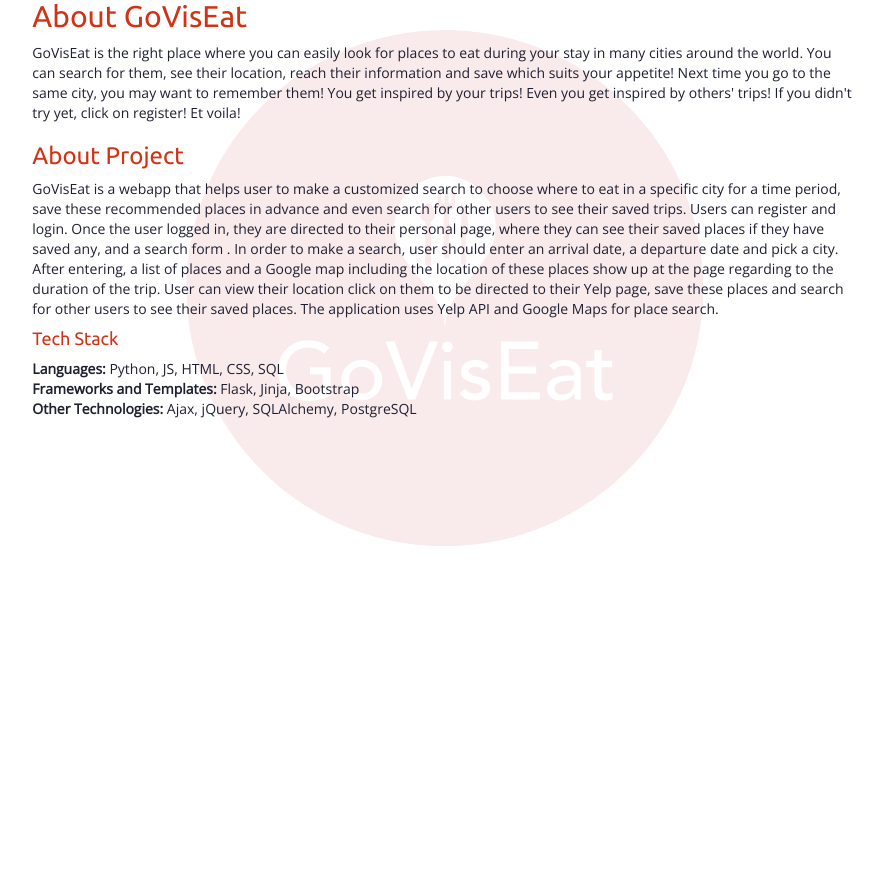
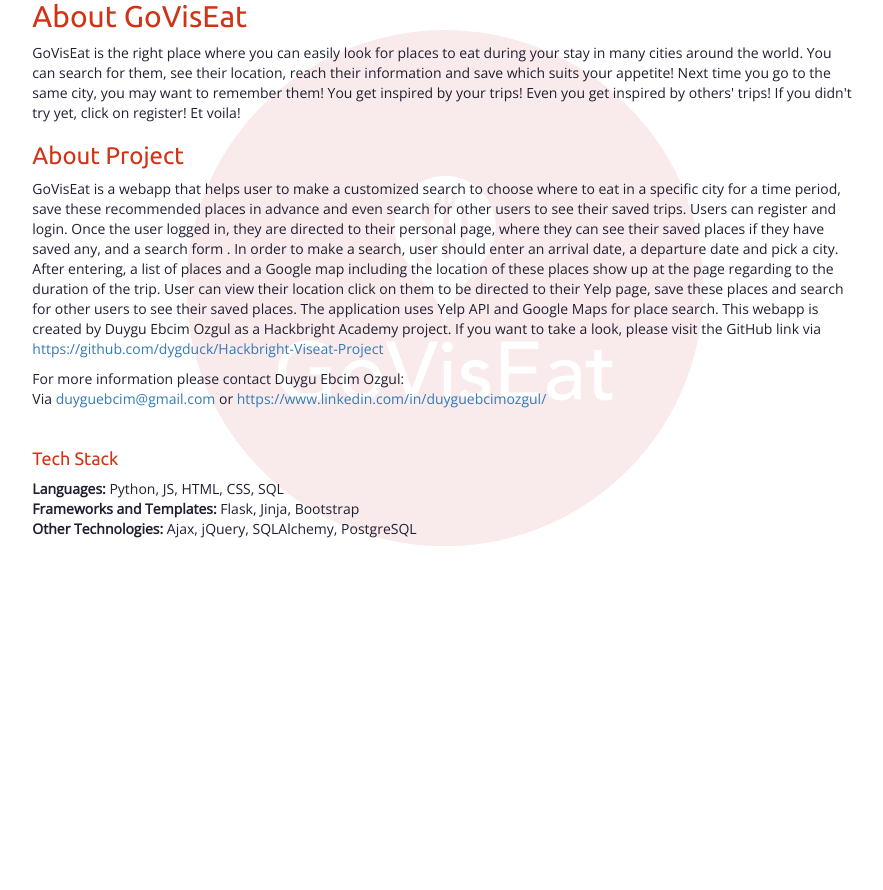
Before and after one commit to dygduck/Hackbright-Viseat-Project, a Flask app: page /about in a window 1280 px wide. Shown: the part 76-966 px from the top of the page, without its empty margins (196-1079 px from the left). Run offline with Flask 2, Linux system fonts and the light colour scheme; some libraries are stand-ins or nearby versions; some web fonts are replaced.

Commit message:
About page changed

```diff
--- a/server.py
+++ b/server.py
@@ -110,7 +110,6 @@
     print user
     if not user:
         flash("oops! username doesn't exist.")
-        # return render_template("/")
         return redirect(request.referrer)
     else:
         return redirect("/users/{}".format(user.username))
@@ -386,7 +385,7 @@
         businesses = []
 
     # print meal
-    print businesses
+    # print businesses
     # print "number of businesses"
     # print len(businesses)
     return businesses
@@ -498,11 +497,6 @@
 
 
 
-
-
-
-
-
 if __name__ == '__main__':
     # Setting debug=True gives us error messages in the browser and also
     # "reloads" our web app if we change the code.
--- a/static/css/style.css
+++ b/static/css/style.css
@@ -228,7 +228,7 @@
 }
 
 .hp-login-form {
-   /* margin-left: 2px;*/
+    margin-right: 2px;
 }
 
 .search-box {
--- a/templates/about.html
+++ b/templates/about.html
@@ -10,15 +10,17 @@
             <p class="about-info">GoVisEat is the right place where you can easily look for places to eat during your stay in many cities around the world. You can search for them, see their location, reach their information and save which suits your appetite! Next time you go to the same city, you may want to remember them! You get inspired by your trips! Even you get inspired by others' trips! If you didn't try yet, click on register! Et voila!</p>
             <!-- <img src="static/images/food1111.jpg" class="img-responsive center-block" alt="Image of meal" id="about-image"> -->
             <h3>About Project</h3>
-            <p class="about-info">GoVisEat is a webapp that helps user to make a customized search to choose where to eat in a specific city for a time period, save these recommended places in advance and even search for other users to see their saved trips.  Users can register and login. Once the user logged in, they are directed to their personal page, where they can see their saved places if they have saved any, and a search form . In order to make a search, user should enter an arrival date, a departure date and pick a city. After entering, a list of places and a Google map including the location of these places show up at the page regarding to the duration of the trip. User can view their location click on them to be directed to their Yelp page, save these places and search for other users to see their saved places. The application uses Yelp API and Google Maps for place search.</p>
+            <p class="about-info">GoVisEat is a webapp that helps user to make a customized search to choose where to eat in a specific city for a time period, save these recommended places in advance and even search for other users to see their saved trips.  Users can register and login. Once the user logged in, they are directed to their personal page, where they can see their saved places if they have saved any, and a search form . In order to make a search, user should enter an arrival date, a departure date and pick a city. After entering, a list of places and a Google map including the location of these places show up at the page regarding to the duration of the trip. User can view their location click on them to be directed to their Yelp page, save these places and search for other users to see their saved places. The application uses Yelp API and Google Maps for place search. This webapp is created by Duygu Ebcim Ozgul as a Hackbright Academy project. If you want to take a look, please visit the GitHub link via <a href="https://github.com/dygduck/Hackbright-Viseat-Project" target="_blank">https://github.com/dygduck/Hackbright-Viseat-Project</a></p>
+            <p>For more information please contact Duygu Ebcim Ozgul:<br>
+            Via <a href="mailto:duyguebcim@gmail.com">duyguebcim@gmail.com</a> or <a href="https://www.linkedin.com/in/duyguebcimozgul/" target="_blank">https://www.linkedin.com/in/duyguebcimozgul/</a></p>
+
+            <br>
             <h4>Tech Stack</h4>
             <p>
             <span style="font-weight: bold;">Languages:</span> Python, JS, HTML, CSS, SQL<br>
             <span style="font-weight: bold;">Frameworks and Templates:</span> Flask, Jinja, Bootstrap<br>
             <span style="font-weight: bold;">Other Technologies:</span> Ajax, jQuery, SQLAlchemy, PostgreSQL<br>
             </p>
-
-
         </section>
     </div>
 
--- a/templates/base.html
+++ b/templates/base.html
@@ -2,7 +2,6 @@
 <html>
 <head>
   <title>{% block title %}TITLE HERE{% endblock %}</title>
-
   <script
   src="https://code.jquery.com/jquery-3.3.1.js"
   integrity="sha256-2Kok7MbOyxpgUVvAk/HJ2jigOSYS2auK4Pfzbm7uH60="
@@ -78,11 +77,6 @@
       <button type="button" class="btn btn-default btn-xs" data-dismiss="modal">Cancel</button>
       </form>
     </div>
-<!--
-            <div class="modal-footer">
-                <div style="padding:10px"></div>
-            </div>
--->
   </div>
   </div>
 </div>
--- a/templates/homepage.html
+++ b/templates/homepage.html
@@ -121,7 +121,7 @@
         <div class="form-group feature-group">
 
         <input class= "form-control hp-form-control hp-login-form" placeholder="Email address" type="email" name="email"required>
-        <input class= "form-control hp-form-control hp-login-form" placeholder="Password"style="margin-right:27px;" type="password" name="password" required>
+        <input class= "form-control hp-form-control hp-login-form" placeholder="Password" type="password" name="password" required>
         </div>
 
 
@@ -151,8 +151,6 @@
 
 
 
-
-
 <script type="text/javascript">
 $(document).ready(function(){
      $("#myCarousel").carousel({
```
Also changed, not shown: templates/user_page.html (+1 -6 lines), test.py (+0 -63 lines), README.md (added). Lines whose indentation alone changed are shown as unchanged.
